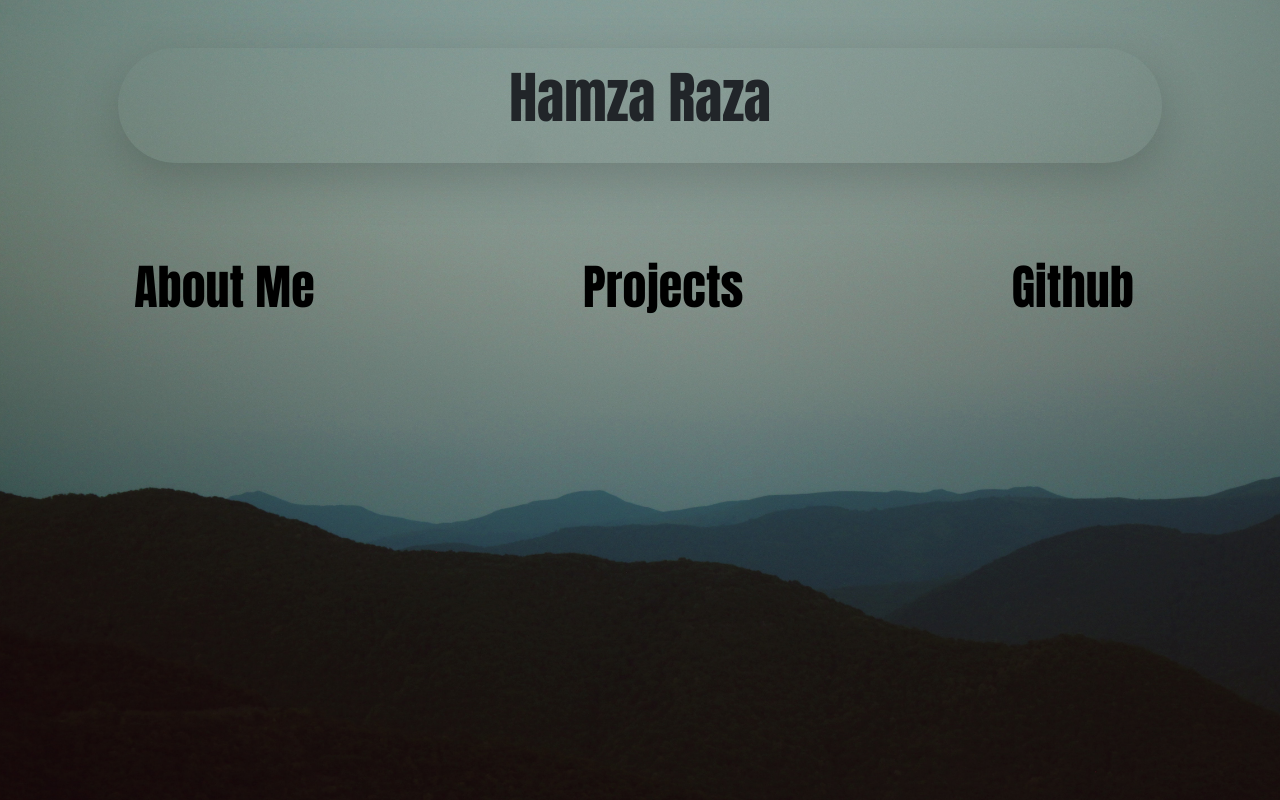
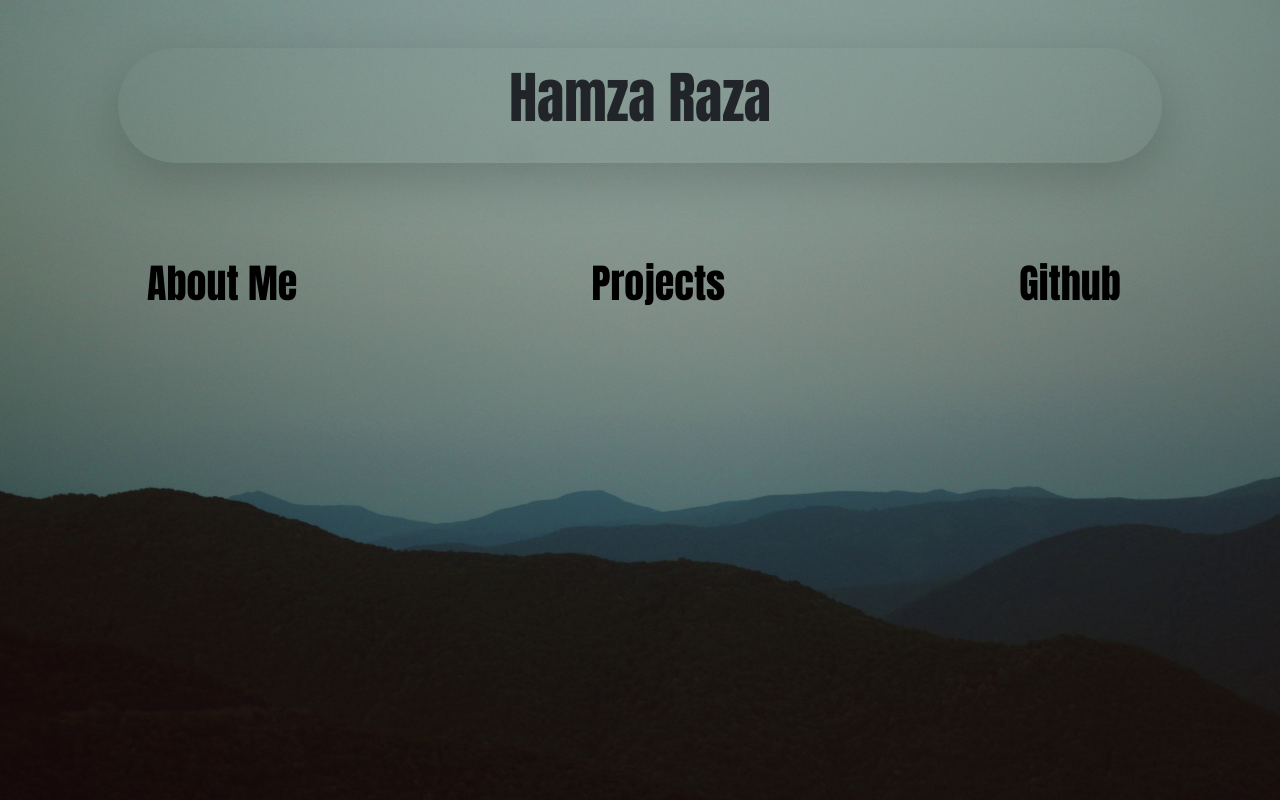
Before and after one commit to hamzaraza77094/Personal-Website, a plain HTML site: page index.html in a window 1280 px wide. Drawn offline with nearby package versions, Linux system fonts and the light colour scheme.

Commit message:
Update index.html

```diff
--- a/index.html
+++ b/index.html
@@ -25,13 +25,13 @@
         <div class="row justify-content-center">
           <ul class="nav nav-fill">
               <li class="nav-item grow">
-                <a class="navbar-brand" aria-current="page" href="aboutme.html"><p class="text-center display-5">About Me</p></a>
+                <a class="navbar-brand" aria-current="page" href="aboutme.html"><p class="text-center display-6">About Me</p></a>
               </li>
               <li class="nav-item grow">
-                <a class="navbar-brand" aria-current="page" href="projects.html"><p class="text-center display-5">Projects</p></a>
+                <a class="navbar-brand" aria-current="page" href="projects.html"><p class="text-center display-6">Projects</p></a>
               </li>
               <li class="nav-item grow">
-                <a class="navbar-brand" aria-current="page" href="https://github.com/hamzaraza77094"><p class="text-center display-5">Github</p></a>
+                <a class="navbar-brand" aria-current="page" href="https://github.com/hamzaraza77094"><p class="text-center display-6">Github</p></a>
               </li>
             </ul>
         </div>
```
